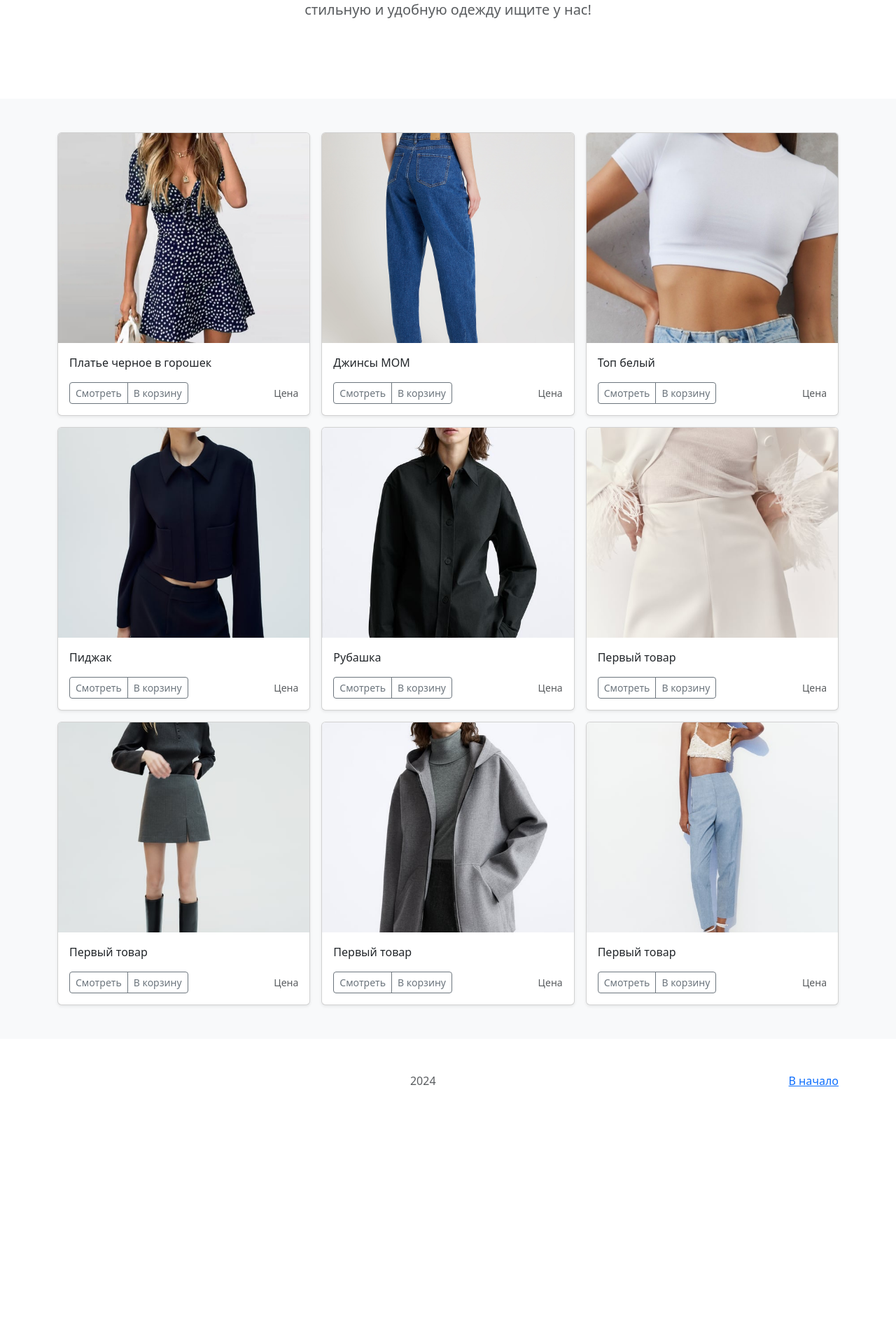
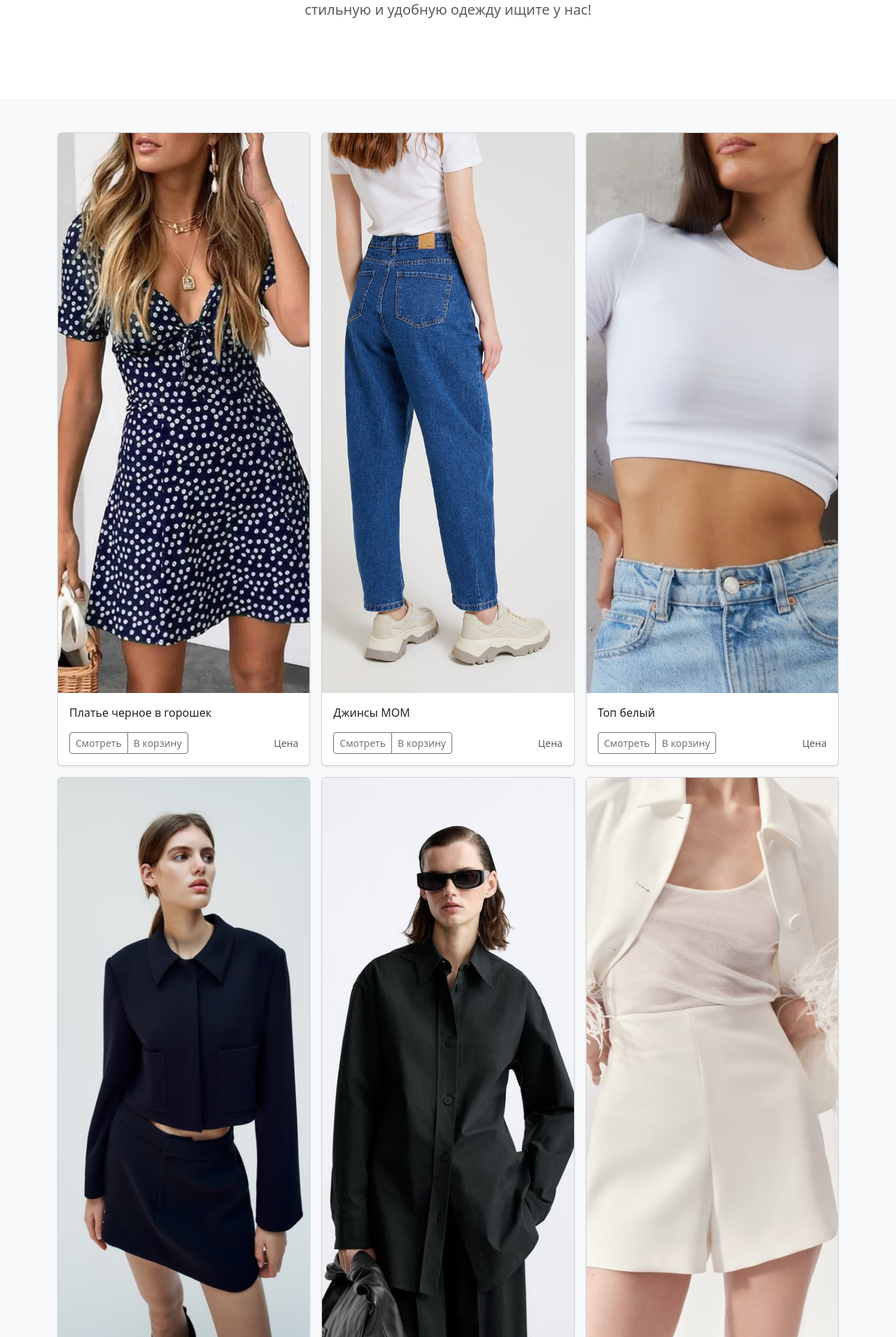
Before and after one commit to kreskiny/WebProject, a Flask app: page / in a window 1280 px wide. Shown: the part 243-2153 px from the top of the page at 70% size. Before the commit the page ends 1795 px from the top, so only its background shows below. Run offline with Flask 3, Linux system fonts and the light colour scheme; some libraries are stand-ins or nearby versions.

Commit message:
Одежда фото

```diff
--- a/static/css/style.css
+++ b/static/css/style.css
@@ -14,8 +14,8 @@ height: 100%;
 
 img{
     object-fit: cover;
-    width: 100px;
-    height: 300px;
+    width: 600px;
+    height: 800px;
 }
 
 .rounded-circle{
```
